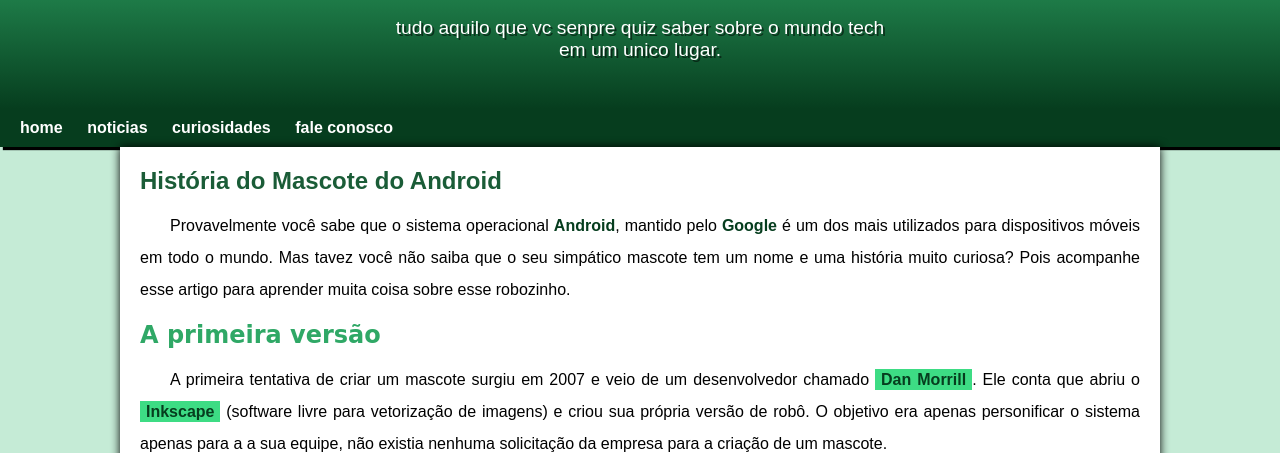
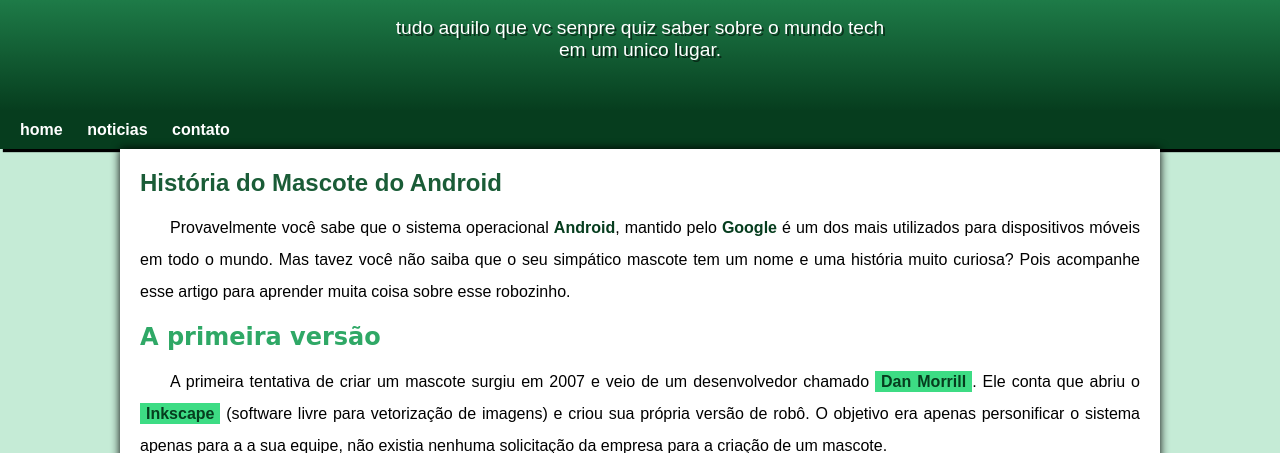
Before and after one commit to ruanvilelar4/projeto-android, a plain HTML site: page index.html in a window 1280 px wide. Shown: the part 81-534 px from the top of the page. Drawn offline with Linux system fonts and the light colour scheme.

Commit message:
problema de padding corrigido

```diff
--- a/estilo/style.css
+++ b/estilo/style.css
@@ -119,6 +119,7 @@ header > p{
     padding-right: 10px;
     padding-left: 10px;
     margin: auto;
+    padding-bottom: 50px;
     text-shadow: 2px 2px 0px rgba(0, 0, 0, 0.521);
 
 }
--- a/index.html
+++ b/index.html
@@ -20,8 +20,7 @@
     <nav>
         <a href="#">home</a>
         <a href="#">noticias</a>
-        <a href="#">curiosidades</a>
-        <a href="#">fale conosco</a>
+        <a href="#">contato</a>
     </nav>
     <main>
         <article>
```
Lines whose indentation alone changed are shown as unchanged.
